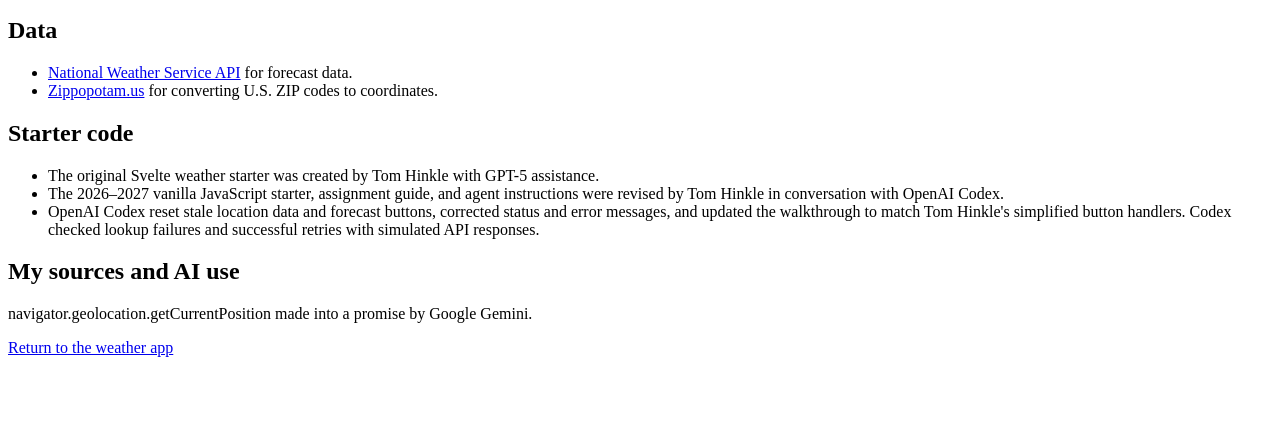
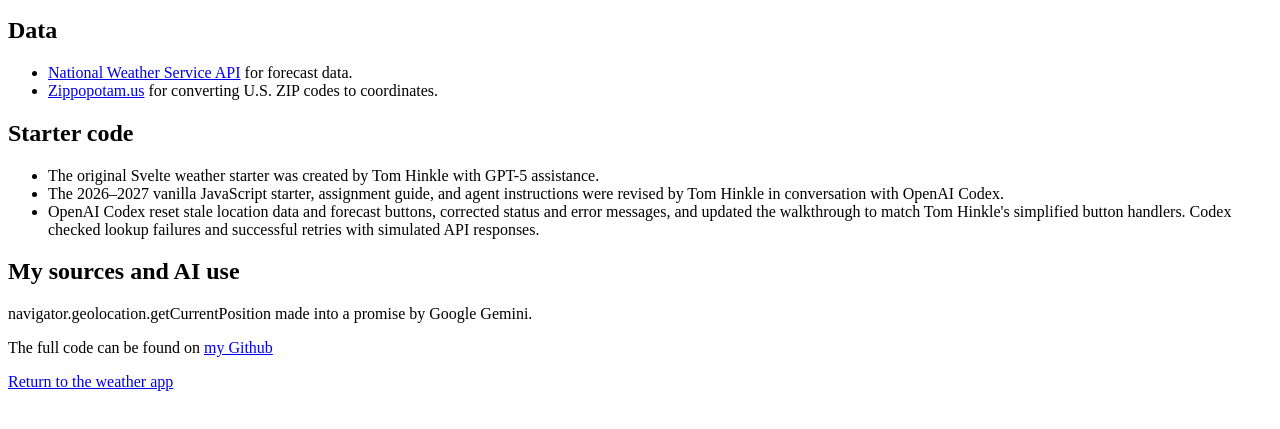
Before and after one commit to BlokMaster21309/weather, a website: page citations.html in a window 1280 px wide. Shown: the part 135-564 px from the top of the page. Drawn offline with Linux system fonts and the light colour scheme.

Commit message:
added reference to source repo

```diff
--- a/citations.html
+++ b/citations.html
@@ -40,6 +40,7 @@
 		<section class="student-citations">
 			<h2>My sources and AI use</h2>
 			<p>navigator.geolocation.getCurrentPosition made into a promise by Google Gemini.</p>
+			<p>The full code can be found on <a href="https://github.com/BlokMaster21309/weather">my Github</a></p>
 			<!-- Example:
         <ul>
           <li>GitHub Copilot helped me filter forecast periods after I asked, “Help me find the first rainy period.” I rewrote the variable names and tested the result with three ZIP codes.</li>
```
